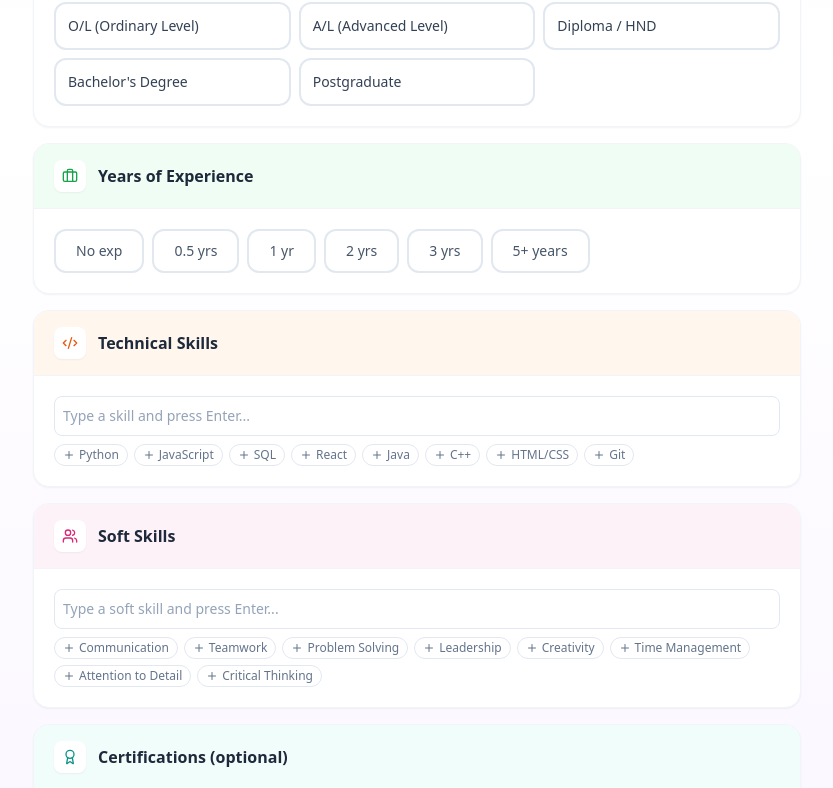
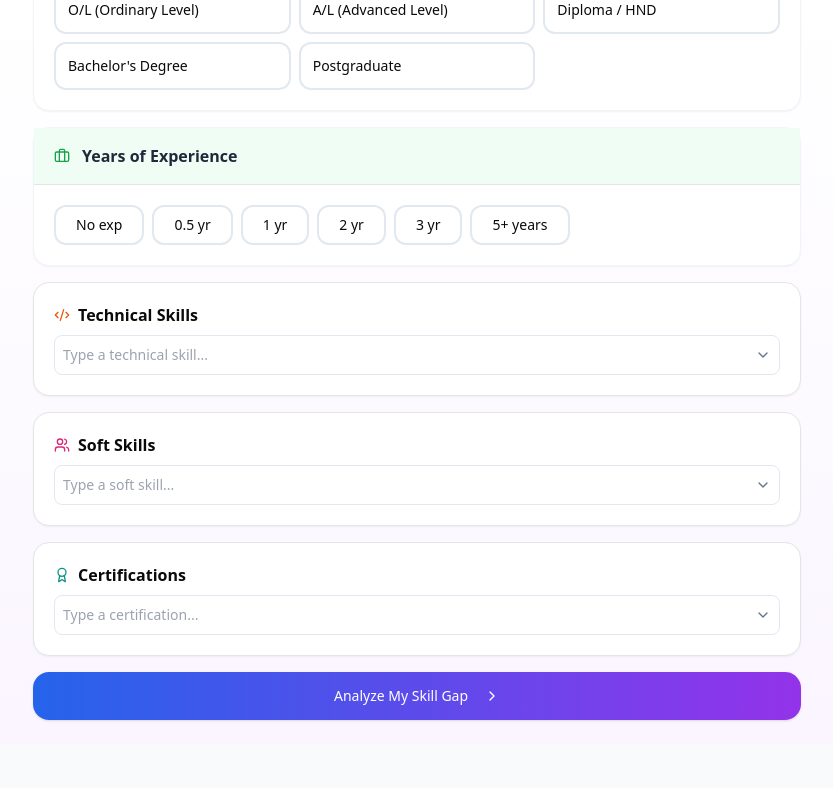
Before and after one commit to SemikaVidusha/SDGP_Project-GrowthMap, a React app in the folder SDGP/frontend/: page /skillgap in a window 1280 px wide. Shown: the part 820-1608 px from the top of the page, without its empty margins (223-1056 px from the left). Built offline with nearby package versions, Linux system fonts and the light colour scheme; the HTML template or start-up script is replaced by a standard one.

Commit message:
Edited the user input form so the skills can be typed or selected through a dropdown method.

```diff
--- a/SDGP/frontend/src/components/skillgap/UserInputForm.jsx
+++ b/SDGP/frontend/src/components/skillgap/UserInputForm.jsx
@@ -1,8 +1,7 @@
 import React, { useState } from 'react';
 import { motion } from 'framer-motion';
 import { Button } from '../ui/button';
-import { Badge } from '../ui/badge';
-import { ChevronRight, Plus, X, Target, GraduationCap, Briefcase, Code2, Users, Award } from 'lucide-react';
+import { ChevronRight, ChevronDown, Plus, X, Target, GraduationCap, Briefcase, Code2, Users, Award } from 'lucide-react';
 
 const CAREER_OPTIONS = [
   { id: "software-engineer", label: "Software Engineer" },
@@ -17,11 +16,22 @@ const CAREER_OPTIONS = [
   { id: "qa-engineer", label: "QA Engineer" },
 ];
 
-const TECH_SUGGESTIONS = ["Python", "JavaScript", "SQL", "React", "Java", "C++", "HTML/CSS", "Git", "Linux", "Figma", "Excel", "Machine Learning", "Node.js", "Flutter", "AWS", "Docker", "Networking", "Selenium"];
-const SOFT_SUGGESTIONS = ["Communication", "Teamwork", "Problem Solving", "Leadership", "Creativity", "Time Management", "Attention to Detail", "Critical Thinking", "Adaptability", "Collaboration"];
+const TECH_SUGGESTIONS = [
+  "Python","JavaScript","SQL","React","Java","C++","HTML/CSS","Git",
+  "Linux","Figma","Excel","Machine Learning","Node.js","Flutter",
+  "AWS","Docker","Networking","Selenium"
+];
+
+const SOFT_SUGGESTIONS = [
+  "Communication","Teamwork","Problem Solving","Leadership",
+  "Creativity","Time Management","Attention to Detail",
+  "Critical Thinking","Adaptability","Collaboration"
+];
 
 function TagInput({ value, onChange, suggestions, placeholder }) {
+
   const [inputVal, setInputVal] = useState('');
+  const [showDropdown, setShowDropdown] = useState(false);
 
   const addTag = (tag) => {
     const trimmed = tag.trim();
@@ -40,39 +50,62 @@ function TagInput({ value, onChange, suggestions, placeholder }) {
     }
   };
 
-  const unusedSuggestions = suggestions.filter(s => !value.map(v => v.toLowerCase()).includes(s.toLowerCase()));
+  const unusedSuggestions = suggestions.filter(
+    s => !value.map(v => v.toLowerCase()).includes(s.toLowerCase())
+  );
 
   return (
-    <div className="space-y-2">
-      <div className="flex flex-wrap gap-2 min-h-10 p-2 border border-slate-200 rounded-lg bg-white focus-within:ring-2 focus-within:ring-purple-300 focus-within:border-purple-400 transition-all">
+    <div className="space-y-2 relative">
+
+      <div className="flex flex-wrap gap-2 min-h-10 p-2 border border-slate-200 rounded-lg bg-white focus-within:ring-2 focus-within:ring-purple-300">
+
         {value.map(tag => (
-          <span key={tag} className="flex items-center gap-1 px-2.5 py-1 bg-purple-100 text-purple-700 rounded-full text-sm font-medium">
+          <span key={tag} className="flex items-center gap-1 px-2.5 py-1 bg-purple-100 text-purple-700 rounded-full text-sm">
             {tag}
-            <button onClick={() => removeTag(tag)} className="hover:text-purple-900 transition-colors"><X className="w-3 h-3" /></button>
+            <button onClick={() => removeTag(tag)}>
+              <X className="w-3 h-3" />
+            </button>
           </span>
         ))}
+
         <input
           value={inputVal}
           onChange={e => setInputVal(e.target.value)}
           onKeyDown={handleKey}
+          onFocus={() => setShowDropdown(true)}
           placeholder={value.length === 0 ? placeholder : 'Add more...'}
-          className="flex-1 min-w-24 outline-none text-sm text-slate-700 placeholder-slate-400 bg-transparent"
+          className="flex-1 min-w-24 outline-none text-sm text-slate-700 bg-transparent"
         />
+
+        <button
+          type="button"
+          onClick={() => setShowDropdown(!showDropdown)}
+        >
+          <ChevronDown className="w-4 h-4 text-slate-500" />
+        </button>
+
       </div>
-      {unusedSuggestions.length > 0 && (
-        <div className="flex flex-wrap gap-1.5">
-          {unusedSuggestions.slice(0, 8).map(s => (
-            <button key={s} onClick={() => addTag(s)} className="flex items-center gap-1 px-2 py-0.5 text-xs text-slate-500 border border-slate-200 rounded-full hover:border-purple-400 hover:text-purple-600 hover:bg-purple-50 transition-all">
-              <Plus className="w-3 h-3" /> {s}
+
+      {showDropdown && unusedSuggestions.length > 0 && (
+        <div className="absolute z-10 w-full bg-white border border-slate-200 rounded-lg shadow-md max-h-40 overflow-y-auto">
+          {unusedSuggestions.map(s => (
+            <button
+              key={s}
+              onClick={() => addTag(s)}
+              className="w-full text-left px-3 py-2 text-sm hover:bg-purple-50"
+            >
+              {s}
             </button>
           ))}
         </div>
       )}
+
     </div>
   );
 }
 
 export default function UserInputForm({ onAnalyze }) {
+
   const [form, setForm] = useState({
     targetCareer: '',
     currentEducation: '',
@@ -87,48 +120,55 @@ export default function UserInputForm({ onAnalyze }) {
   const validate = () => {
     const e = {};
     if (!form.targetCareer) e.targetCareer = 'Please select a target career';
-    if (!form.currentEducation) e.currentEducation = 'Please select your education level';
+    if (!form.currentEducation) e.currentEducation = 'Please select education level';
     if (form.technicalSkills.length === 0) e.technicalSkills = 'Add at least one technical skill';
     return e;
   };
 
   const handleSubmit = () => {
     const e = validate();
-    if (Object.keys(e).length > 0) { setErrors(e); return; }
+    if (Object.keys(e).length > 0) {
+      setErrors(e);
+      return;
+    }
     onAnalyze(form);
   };
 
-  const sections = [
-    {
-      icon: Target,
-      title: "Target Career",
-      color: "text-purple-600",
-      bg: "bg-purple-50",
-      content: (
-        <div>
-          <div className="grid grid-cols-2 sm:grid-cols-3 gap-2">
+  return (
+    <div className="max-w-3xl mx-auto space-y-4">
+
+      {/* Target Career */}
+      <div className="bg-white rounded-2xl border border-slate-100 shadow-sm">
+        <div className="flex items-center gap-3 px-5 py-4 bg-purple-50 border-b">
+          <Target className="w-4 h-4 text-purple-600" />
+          <h3 className="font-semibold text-slate-800">Target Career</h3>
+        </div>
+
+        <div className="p-5 grid grid-cols-2 sm:grid-cols-3 gap-2">
           {CAREER_OPTIONS.map(c => (
             <button
               key={c.id}
-                onClick={() => { setForm(f => ({ ...f, targetCareer: c.id })); setErrors(e => ({ ...e, targetCareer: '' })); }}
-                className={`p-3 text-sm font-medium rounded-xl border-2 text-left transition-all ${form.targetCareer === c.id ? 'border-purple-500 bg-purple-50 text-purple-700' : 'border-slate-200 hover:border-purple-300 text-slate-700 hover:bg-slate-50'}`}
+              onClick={() => setForm(f => ({ ...f, targetCareer: c.id }))}
+              className={`p-3 text-sm font-medium rounded-xl border-2 text-left transition-all ${
+                form.targetCareer === c.id
+                  ? 'border-purple-500 bg-purple-50'
+                  : 'border-slate-200 hover:border-purple-300'
+              }`}
             >
               {c.label}
             </button>
           ))}
         </div>
-          {errors.targetCareer && <p className="text-red-500 text-xs mt-1">{errors.targetCareer}</p>}
       </div>
-      )
-    },
-    {
-      icon: GraduationCap,
-      title: "Education Level",
-      color: "text-blue-600",
-      bg: "bg-blue-50",
-      content: (
-        <div>
-          <div className="grid grid-cols-2 sm:grid-cols-3 gap-2">
+
+      {/* Education */}
+      <div className="bg-white rounded-2xl border border-slate-100 shadow-sm">
+        <div className="flex items-center gap-3 px-5 py-4 bg-blue-50 border-b">
+          <GraduationCap className="w-4 h-4 text-blue-600" />
+          <h3 className="font-semibold text-slate-800">Education Level</h3>
+        </div>
+
+        <div className="p-5 grid grid-cols-2 sm:grid-cols-3 gap-2">
           {[
             { id: 'ol', label: "O/L (Ordinary Level)" },
             { id: 'al', label: "A/L (Advanced Level)" },
@@ -136,86 +176,103 @@ export default function UserInputForm({ onAnalyze }) {
             { id: 'degree', label: "Bachelor's Degree" },
             { id: 'postgrad', label: "Postgraduate" },
           ].map(e => (
-              <button key={e.id} onClick={() => { setForm(f => ({ ...f, currentEducation: e.id })); setErrors(er => ({ ...er, currentEducation: '' })); }}
-                className={`p-3 text-sm font-medium rounded-xl border-2 text-left transition-all ${form.currentEducation === e.id ? 'border-blue-500 bg-blue-50 text-blue-700' : 'border-slate-200 hover:border-blue-300 text-slate-700 hover:bg-slate-50'}`}>
+            <button
+              key={e.id}
+              onClick={() => setForm(f => ({ ...f, currentEducation: e.id }))}
+              className={`p-3 text-sm font-medium rounded-xl border-2 text-left transition-all ${
+                form.currentEducation === e.id
+                  ? 'border-blue-500 bg-blue-50'
+                  : 'border-slate-200 hover:border-blue-300'
+              }`}
+            >
               {e.label}
             </button>
           ))}
         </div>
-          {errors.currentEducation && <p className="text-red-500 text-xs mt-1">{errors.currentEducation}</p>}
       </div>
-      )
-    },
-    {
-      icon: Briefcase,
-      title: "Years of Experience",
-      color: "text-green-600",
-      bg: "bg-green-50",
-      content: (
-        <div className="flex flex-wrap gap-2">
-          {['0', '0.5', '1', '2', '3', '5+'].map(y => (
-            <button key={y} onClick={() => setForm(f => ({ ...f, yearsExperience: y }))}
-              className={`px-5 py-2.5 rounded-xl border-2 text-sm font-medium transition-all ${form.yearsExperience === y ? 'border-green-500 bg-green-50 text-green-700' : 'border-slate-200 hover:border-green-300 text-slate-600'}`}>
-              {y === '0' ? 'No exp' : y === '5+' ? '5+ years' : `${y} yr${y === '1' ? '' : 's'}`}
+
+      {/* Experience */}
+      <div className="bg-white rounded-2xl border border-slate-100 shadow-sm">
+        <div className="flex items-center gap-3 px-5 py-4 bg-green-50 border-b">
+          <Briefcase className="w-4 h-4 text-green-600" />
+          <h3 className="font-semibold text-slate-800">Years of Experience</h3>
+        </div>
+
+        <div className="p-5 flex flex-wrap gap-2">
+          {['0','0.5','1','2','3','5+'].map(y => (
+            <button
+              key={y}
+              onClick={() => setForm(f => ({ ...f, yearsExperience: y }))}
+              className={`px-5 py-2 rounded-xl border-2 text-sm ${
+                form.yearsExperience === y
+                  ? 'border-green-500 bg-green-50'
+                  : 'border-slate-200'
+              }`}
+            >
+              {y === '0' ? 'No exp' : y === '5+' ? '5+ years' : `${y} yr`}
             </button>
           ))}
         </div>
-      )
-    },
-    {
-      icon: Code2,
-      title: "Technical Skills",
-      color: "text-orange-600",
-      bg: "bg-orange-50",
-      content: (
-        <div>
-          <TagInput value={form.technicalSkills} onChange={v => { setForm(f => ({ ...f, technicalSkills: v })); setErrors(e => ({ ...e, technicalSkills: '' })); }} suggestions={TECH_SUGGESTIONS} placeholder="Type a skill and press Enter..." />
-          {errors.technicalSkills && <p className="text-red-500 text-xs mt-1">{errors.technicalSkills}</p>}
       </div>
-      )
-    },
-    {
-      icon: Users,
-      title: "Soft Skills",
-      color: "text-pink-600",
-      bg: "bg-pink-50",
-      content: (
-        <TagInput value={form.softSkills} onChange={v => setForm(f => ({ ...f, softSkills: v }))} suggestions={SOFT_SUGGESTIONS} placeholder="Type a soft skill and press Enter..." />
-      )
-    },
-    {
-      icon: Award,
-      title: "Certifications (optional)",
-      color: "text-teal-600",
-      bg: "bg-teal-50",
-      content: (
-        <TagInput value={form.certifications} onChange={v => setForm(f => ({ ...f, certifications: v }))} suggestions={["CCNA", "CompTIA Security+", "AWS", "Google Analytics", "PMP", "ISTQB"]} placeholder="Type a certification and press Enter..." />
-      )
-    }
-  ];
 
-  return (
-    <div className="max-w-3xl mx-auto space-y-4">
-      {sections.map((section, i) => (
-        <motion.div key={section.title} initial={{ opacity: 0, y: 16 }} animate={{ opacity: 1, y: 0 }} transition={{ delay: i * 0.07 }}
-          className="bg-white rounded-2xl border border-slate-100 shadow-sm overflow-hidden">
-          <div className={`flex items-center gap-3 px-5 py-4 ${section.bg} border-b border-slate-100`}>
-            <div className={`w-8 h-8 rounded-lg bg-white flex items-center justify-center shadow-sm`}>
-              <section.icon className={`w-4 h-4 ${section.color}`} />
+      {/* Technical Skills */}
+      <div className="bg-white rounded-2xl border shadow-sm p-5">
+        <div className="flex items-center gap-2 mb-2">
+          <Code2 className="w-4 h-4 text-orange-600" />
+          <h3 className="font-semibold">Technical Skills</h3>
         </div>
-            <h3 className="font-semibold text-slate-800">{section.title}</h3>
+
+        <TagInput
+          value={form.technicalSkills}
+          onChange={v => setForm(f => ({ ...f, technicalSkills: v }))}
+          suggestions={TECH_SUGGESTIONS}
+          placeholder="Type a technical skill..."
+        />
+
+        {errors.technicalSkills && (
+          <p className="text-red-500 text-xs mt-1">{errors.technicalSkills}</p>
+        )}
       </div>
-          <div className="p-5">{section.content}</div>
-        </motion.div>
-      ))}
 
-      <motion.div initial={{ opacity: 0 }} animate={{ opacity: 1 }} transition={{ delay: 0.5 }}>
-        <Button onClick={handleSubmit} size="lg"
-          className="w-full bg-gradient-to-r from-blue-600 to-purple-600 hover:from-blue-700 hover:to-purple-700 text-white py-6 text-base font-semibold rounded-2xl shadow-lg shadow-purple-200 mt-2">
+      {/* Soft Skills */}
+      <div className="bg-white rounded-2xl border shadow-sm p-5">
+        <div className="flex items-center gap-2 mb-2">
+          <Users className="w-4 h-4 text-pink-600" />
+          <h3 className="font-semibold">Soft Skills</h3>
+        </div>
+
+        <TagInput
+          value={form.softSkills}
+          onChange={v => setForm(f => ({ ...f, softSkills: v }))}
+          suggestions={SOFT_SUGGESTIONS}
+          placeholder="Type a soft skill..."
+        />
+      </div>
+
+      {/* Certifications */}
+      <div className="bg-white rounded-2xl border shadow-sm p-5">
+        <div className="flex items-center gap-2 mb-2">
+          <Award className="w-4 h-4 text-teal-600" />
+          <h3 className="font-semibold">Certifications</h3>
+        </div>
+
+        <TagInput
+          value={form.certifications}
+          onChange={v => setForm(f => ({ ...f, certifications: v }))}
+          suggestions={["CCNA","AWS","Google Analytics","PMP","ISTQB"]}
+          placeholder="Type a certification..."
+        />
+      </div>
+
+      <Button
+        onClick={handleSubmit}
+        size="lg"
+        className="w-full bg-gradient-to-r from-blue-600 to-purple-600 text-white py-6 rounded-2xl"
+      >
         Analyze My Skill Gap
         <ChevronRight className="w-5 h-5 ml-2" />
       </Button>
-      </motion.div>
+
     </div>
   );
 }
```
Lines whose indentation alone changed are shown as unchanged.
